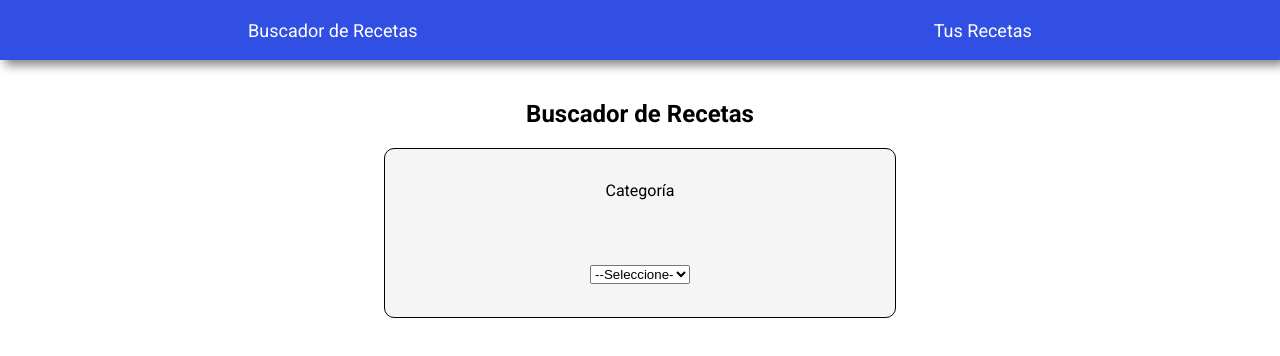
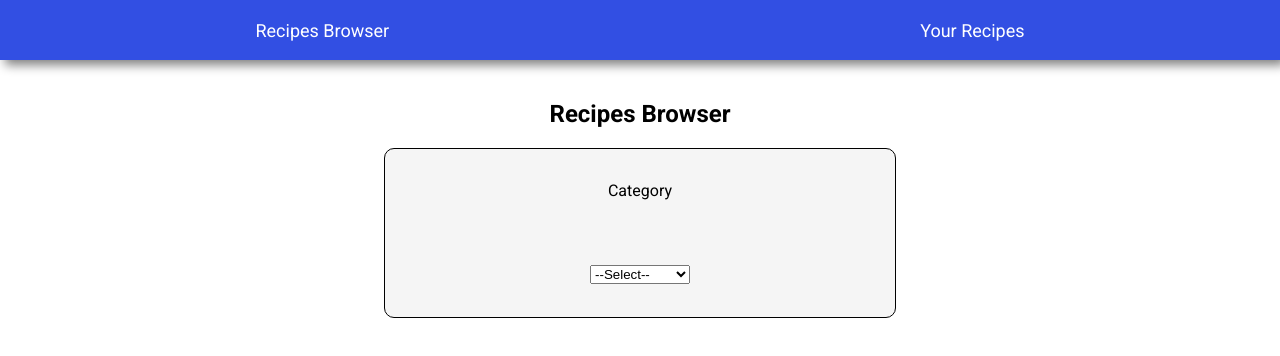
Before and after one commit to cjpoves/Web-Recetas, a plain HTML site: page index.html in a window 1280 px wide. Drawn offline with Linux system fonts and the light colour scheme; no server answers.

Commit message:
Update index.html

```diff
--- a/index.html
+++ b/index.html
@@ -16,22 +16,22 @@
     <!--HEADER------------------------------------------------------------------------------------------------------------>
     <header class="navegacion">
         <nav class="barra__navegacion">
-            <a class="navegacion__enlace" href="index.html">Buscador de Recetas</a>
-            <a class="navegacion__enlace" href="crearReceta.html">Tus Recetas</a>
+            <a class="navegacion__enlace" href="index.html">Recipes Browser</a>
+            <a class="navegacion__enlace" href="crearReceta.html">Your Recipes</a>
         </nav>
     </header>
 
 
     <!--SELECTOR CATEGORIAS------------------------------------------------------------------------------------------------------------>
     <section class="categorias">
-        <h1 class="textoInicio">Buscador de Recetas</h1>
+        <h1 class="textoInicio">Recipes Browser</h1>
 
         <div class="categorias__selector">
             <form class="formCategorias">
                 <div class="categorias__select">
-                    <label for="categorias" class="form__label">Categoría</label>
+                    <label for="categorias" class="form__label">Category</label>
                     <select id="categorias" class="form__select">
-                        <option selected>--Seleccione--</option>
+                        <option selected>--Select--</option>
                     </select>
                 </div>
             </form>
```
